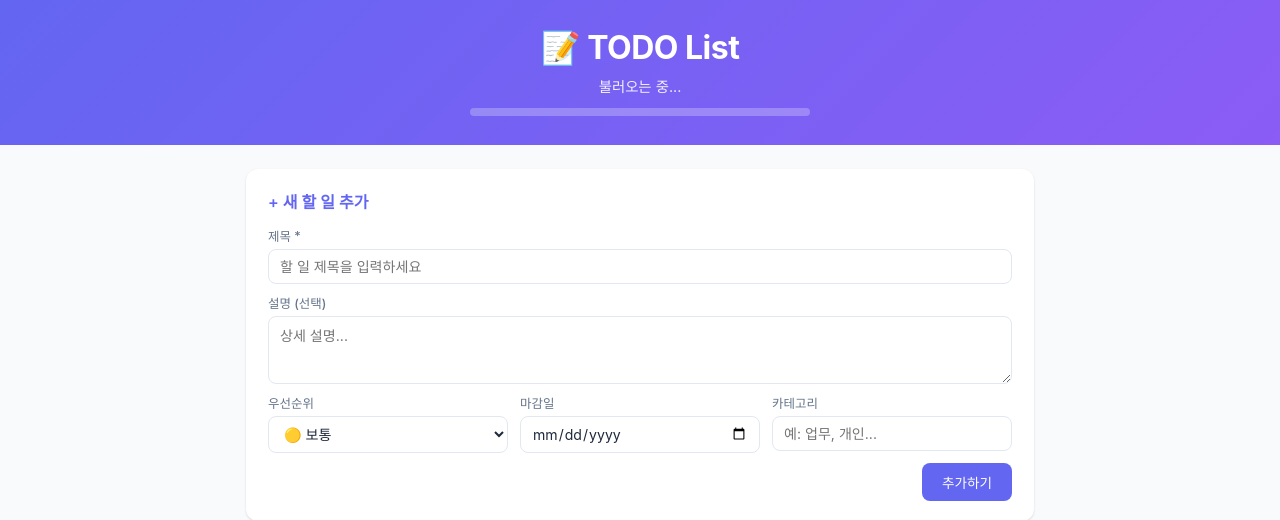
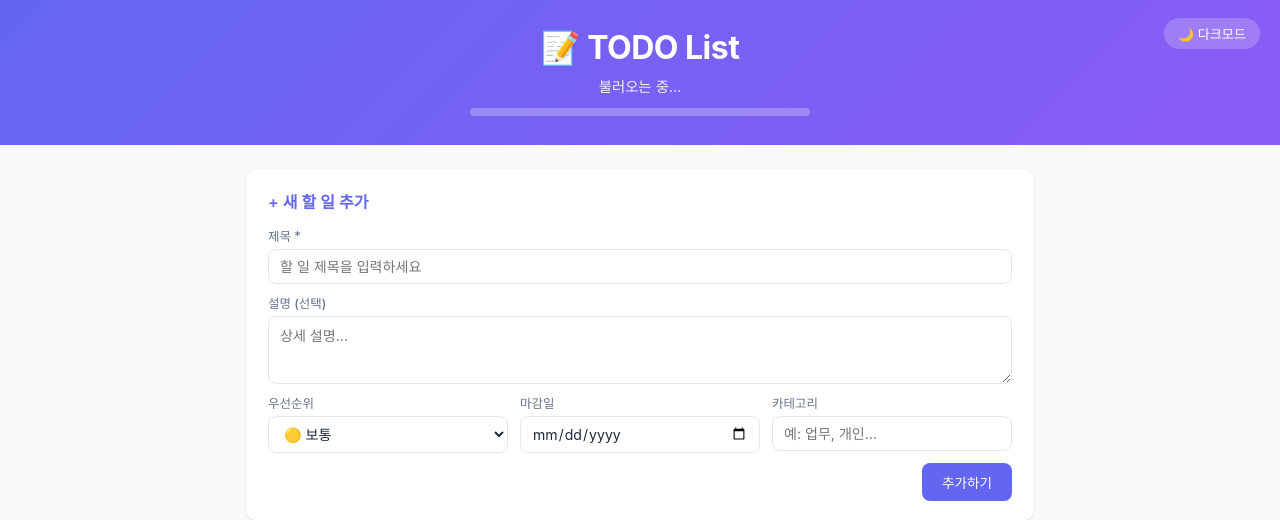
Before and after one commit to hywooga/FastApi-Todos, a FastAPI app: page / in a window 1280 px wide. Shown: the top 520 px of the page. Run offline with FastAPI, Linux system fonts and the light colour scheme; data that the repository does not hold is empty.

Commit message:
Add dark mode toggle with localStorage persistence

```diff
--- a/fastapi-app/templates/index.html
+++ b/fastapi-app/templates/index.html
@@ -21,6 +21,20 @@
             --shadow-lg: 0 8px 20px rgba(0,0,0,0.1);
         }
 
+        body.dark {
+            --bg: #0f172a;
+            --surface: #1e293b;
+            --border: #334155;
+            --text: #f1f5f9;
+            --text-muted: #94a3b8;
+            --shadow: 0 1px 3px rgba(0,0,0,0.4), 0 1px 2px rgba(0,0,0,0.3);
+            --shadow-lg: 0 8px 20px rgba(0,0,0,0.5);
+        }
+        body.dark .todo-card.overdue { background: #2a1a1a; }
+        body.dark .btn-secondary { background: #334155; color: var(--text); }
+        body.dark .btn-secondary:hover { background: #475569; }
+        body.dark .filter-btn:hover:not(.active) { background: #334155; color: var(--text); }
+
         * { box-sizing: border-box; margin: 0; padding: 0; }
 
         body {
@@ -36,6 +50,7 @@
             color: white;
             padding: 28px 0 24px;
             text-align: center;
+            position: relative;
         }
         .header h1 { font-size: 2rem; font-weight: 700; letter-spacing: -0.5px; }
         .header .stats { margin-top: 8px; opacity: 0.9; font-size: 0.9rem; }
@@ -59,6 +74,23 @@
             font-size: 0.78rem;
             opacity: 0.85;
         }
+
+        /* ── Dark Mode Toggle ── */
+        .dark-toggle {
+            position: absolute;
+            top: 18px;
+            right: 20px;
+            background: rgba(255,255,255,0.2);
+            border: none;
+            border-radius: 999px;
+            padding: 6px 14px;
+            color: white;
+            font-size: 0.82rem;
+            font-family: inherit;
+            cursor: pointer;
+            transition: background 0.2s;
+        }
+        .dark-toggle:hover { background: rgba(255,255,255,0.35); }
 
         .container { max-width: 820px; margin: 0 auto; padding: 24px 16px 48px; }
 
@@ -222,6 +254,7 @@
 <body>
 
 <div class="header">
+    <button class="dark-toggle" id="dark-toggle" onclick="toggleDark()">🌙 다크모드</button>
     <h1>📝 TODO List</h1>
     <div class="stats" id="stats">불러오는 중...</div>
     <div class="progress-wrap">
@@ -516,6 +549,19 @@
     }
 });
 
+// ── 다크 모드 ─────────────────────────────────────────────
+function toggleDark() {
+    const isDark = document.body.classList.toggle('dark');
+    localStorage.setItem('darkMode', isDark ? '1' : '0');
+    document.getElementById('dark-toggle').textContent = isDark ? '☀️ 라이트모드' : '🌙 다크모드';
+}
+
+// 페이지 로드 시 저장된 다크모드 설정 복원
+if (localStorage.getItem('darkMode') === '1') {
+    document.body.classList.add('dark');
+    document.getElementById('dark-toggle').textContent = '☀️ 라이트모드';
+}
+
 // ── 유틸리티 ─────────────────────────────────────────────
 function esc(str) {
     return String(str)
```
